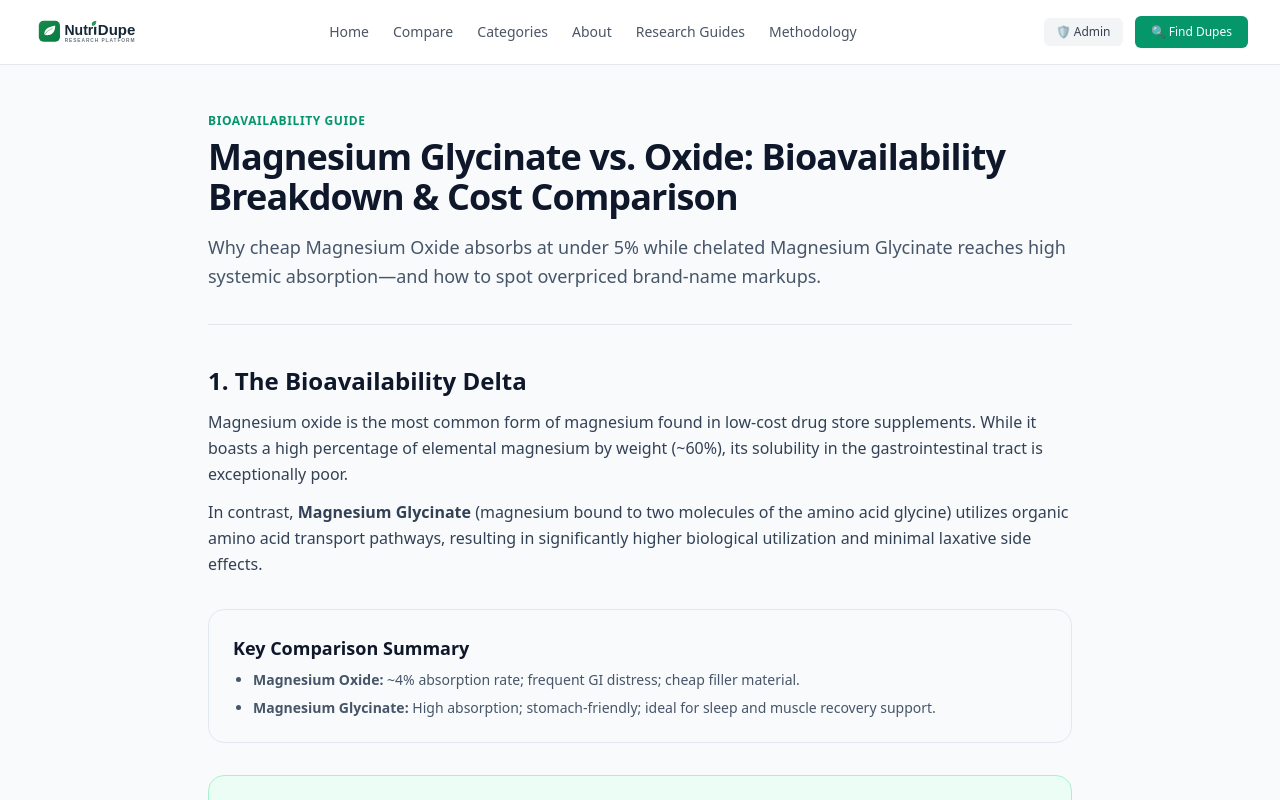
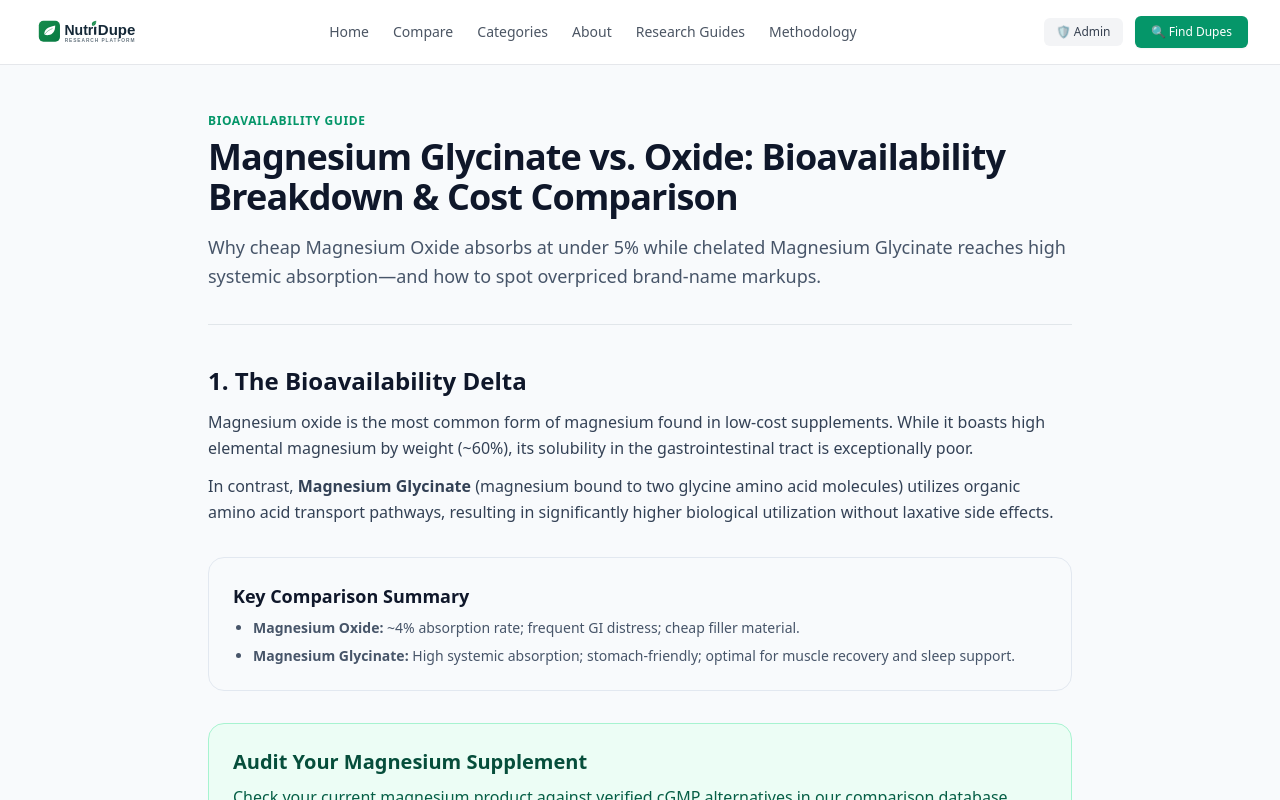
Before and after one commit to Jalil63/nutridupe, a Next.js app: page /research-guides/magnesium-glycinate-vs-oxide in a window 1280 px wide. Shown: the top 800 px of the page. Built offline with nearby package versions, Linux system fonts and the light colour scheme.

Commit message:
Refine text for magnesium comparison section

```diff
--- a/app/research-guides/magnesium-glycinate-vs-oxide/page.tsx
+++ b/app/research-guides/magnesium-glycinate-vs-oxide/page.tsx
@@ -20,10 +20,10 @@ export default function MagnesiumGuide() {
         <div>
           <h2 className="text-2xl font-bold text-slate-900 mb-3">1. The Bioavailability Delta</h2>
           <p>
-            Magnesium oxide is the most common form of magnesium found in low-cost drug store supplements. While it boasts a high percentage of elemental magnesium by weight (~60%), its solubility in the gastrointestinal tract is exceptionally poor.
+            Magnesium oxide is the most common form of magnesium found in low-cost supplements. While it boasts high elemental magnesium by weight (~60%), its solubility in the gastrointestinal tract is exceptionally poor.
           </p>
           <p className="mt-3">
-            In contrast, <strong>Magnesium Glycinate</strong> (magnesium bound to two molecules of the amino acid glycine) utilizes organic amino acid transport pathways, resulting in significantly higher biological utilization and minimal laxative side effects.
+            In contrast, <strong>Magnesium Glycinate</strong> (magnesium bound to two glycine amino acid molecules) utilizes organic amino acid transport pathways, resulting in significantly higher biological utilization without laxative side effects.
           </p>
         </div>
 
@@ -31,7 +31,7 @@ export default function MagnesiumGuide() {
           <h3 className="text-lg font-bold text-slate-900 mb-2">Key Comparison Summary</h3>
           <ul className="list-disc pl-5 space-y-2 text-sm text-slate-600">
             <li><strong>Magnesium Oxide:</strong> ~4% absorption rate; frequent GI distress; cheap filler material.</li>
-            <li><strong>Magnesium Glycinate:</strong> High absorption; stomach-friendly; ideal for sleep and muscle recovery support.</li>
+            <li><strong>Magnesium Glycinate:</strong> High systemic absorption; stomach-friendly; optimal for muscle recovery and sleep support.</li>
           </ul>
         </div>
 
```
